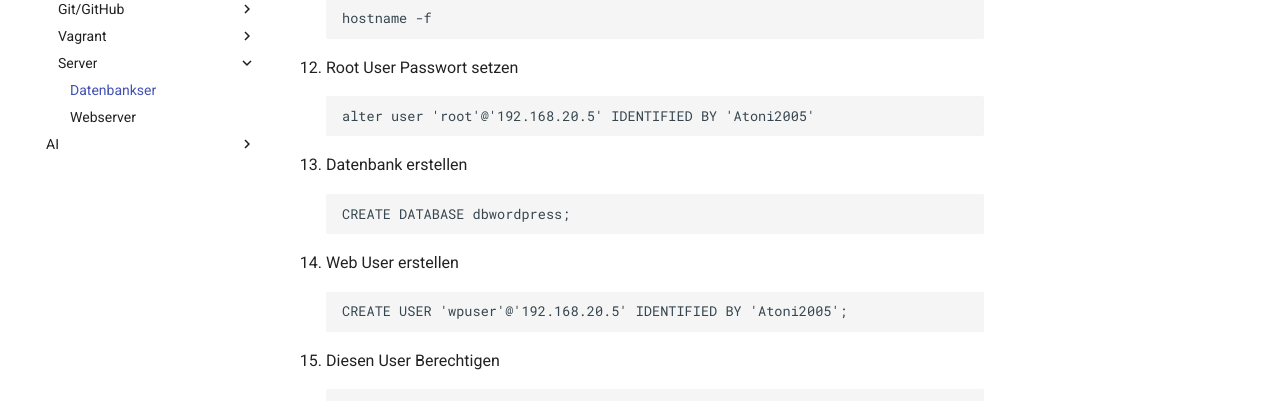
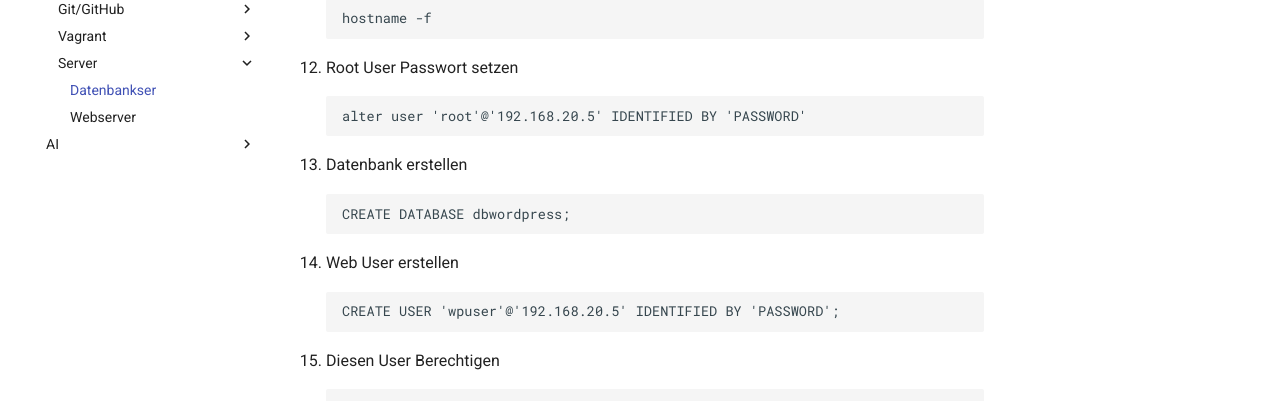
Before and after one commit to banointan/myitjournal, an MkDocs documentation site: the page built from docs/lernberichte/hpc/server/lb07.md, in a window 1280 px wide and 900 px high, scrolled down 1554 px. Shown: the part 153-554 px from the top of the window. Built offline with MkDocs 1.6.1 and Material for MkDocs 9.7.7, drawn with Linux system fonts in a browser that asks for light colours; comment, search, counter and statistics services are not loaded.

Commit message:
Veränderung LB07

```diff
--- a/docs/lernberichte/hpc/server/lb07.md
+++ b/docs/lernberichte/hpc/server/lb07.md
@@ -69,7 +69,7 @@
 
 12. Root User Passwort setzen
 
-        alter user 'root'@'192.168.20.5' IDENTIFIED BY 'Atoni2005'
+        alter user 'root'@'192.168.20.5' IDENTIFIED BY 'PASSWORD'
 
 13. Datenbank erstellen
 
@@ -77,7 +77,7 @@
 
 14. Web User erstellen
 
-        CREATE USER 'wpuser'@'192.168.20.5' IDENTIFIED BY 'Atoni2005';
+        CREATE USER 'wpuser'@'192.168.20.5' IDENTIFIED BY 'PASSWORD';
 
 15. Diesen User Berechtigen
 
```
